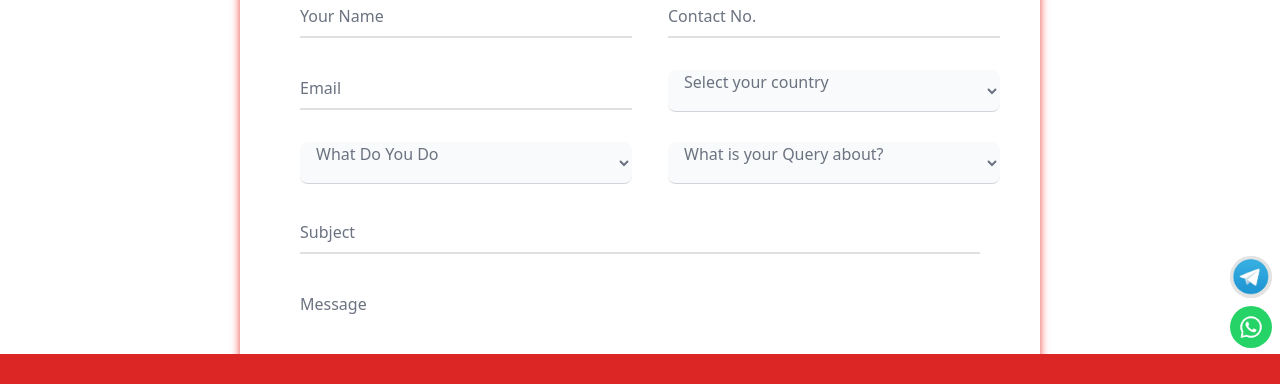
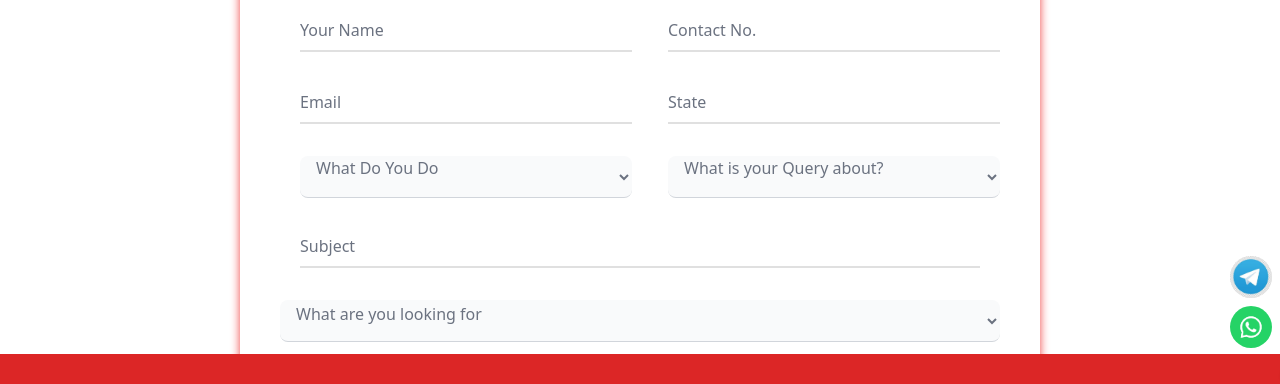
Before and after one commit to Karishma0709/TLT-Project, a React (Vite) app in the folder TLT-web/: page /contact-support in a window 1280 px wide. Shown: the part 414-798 px from the top of the page. Built offline with nearby package versions, Linux system fonts and the light colour scheme.

Commit message:
changes in feild

```diff
--- a/TLT-web/src/component/content/Contactus.jsx
+++ b/TLT-web/src/component/content/Contactus.jsx
@@ -1,15 +1,17 @@
-import React from 'react';
-import 'tailwindcss/tailwind.css';
-import './ContactUs.css';
-import ContactDetails from "./ContactDetails"
-import Map from "./Map"
+import React from "react";
+import "tailwindcss/tailwind.css";
+import "./ContactUs.css";
+import ContactDetails from "./ContactDetails";
+import Map from "./Map";
 const ContactUs = () => {
   return (
     <section>
       <div className="form-container ">
         <div className="form-box flex justify-center items-center min-h-screen">
           <div className="container-main shadow p-6 rounded-lg max-w-lg mx-auto">
-          <h2 className="text-4xl font-bold text-transparent bg-clip-text text-shadow text-primary text-center mb-6">Get In Touch</h2>
+            <h2 className="text-4xl font-bold text-transparent bg-clip-text text-shadow text-primary text-center mb-6">
+              Get In Touch
+            </h2>
             <form action="#">
               <div className="form-row flex space-x-4 mb-6">
                 <div className="input-data w-full relative">
@@ -18,7 +20,9 @@ const ContactUs = () => {
                     className="block w-full focus:border-red-500 outline-none"
                     required
                   />
-                <label className="absolute left-0 bottom-1 text-gray-500 transition-all">Your Name</label>
+                  <label className="absolute left-0 bottom-1 text-gray-500 transition-all">
+                    Your Name
+                  </label>
                   <div className="underline"></div>
                 </div>
                 <div className="input-data w-full relative">
@@ -27,7 +31,9 @@ const ContactUs = () => {
                     className="block w-full focus:border-red-500 outline-none"
                     required
                   />
-                <label className="absolute left-0 bottom-1 text-gray-500 transition-all">Contact No.</label>
+                  <label className="absolute left-0 bottom-1 text-gray-500 transition-all">
+                    Contact No.
+                  </label>
                   <div className="underline"></div>
                 </div>
               </div>
@@ -38,42 +44,55 @@ const ContactUs = () => {
                     className="block w-full focus:border-red-500 outline-none"
                     required
                   />
-                <label className="absolute left-0 bottom-1 text-gray-500 transition-all">Email</label>
+                  <label className="absolute left-0 bottom-1 text-gray-500 transition-all">
+                    Email
+                  </label>
                   <div className="underline"></div>
                 </div>
                 <div className="input-data w-full relative">
-
-                <label for="countries" class="block mb-2 text-sm font-medium text-gray-500 dark:text-white pl-4 ">Select your country</label>
-                <select id="countries" class="bg-gray-50 border border-gray-300 text-gray-500 text-sm rounded-lg focus:ring-red-500 focus:border-red-500 block w-full p-2.5 dark:bg-gray-700 border-t-0 border-x-0   dark:border-red-600 dark:placeholder-gray-400 dark:text-white dark:focus:ring-red-500 dark:focus:border-red-500">
-                  <option></option>
-                  <option>India</option>
-
-                </select>
-                {/* <input
-                  type="tel"
+                  <input
+                    type="email"
                     className="block w-full focus:border-red-500 outline-none"
                     required
                   />
-                <label className="absolute left-0 bottom-1 text-gray-500 transition-all">Contact No.</label> */}
+                  <label className="absolute left-0 bottom-1 text-gray-500 transition-all">
+                    State
+                  </label>
                   <div className="underline"></div>
                 </div>
               </div>
               <div className="form-row flex space-x-4 mb-6">
                 <div className="input-data w-full relative">
-              <label for="countries" class="block mb-2 text-sm font-medium text-gray-500 dark:text-white pl-4 ">What Do You Do</label>
-                <select id="countries" class="bg-gray-50 border border-gray-300 text-gray-500 text-sm rounded-lg focus:ring-red-500 focus:border-red-500 block w-full p-2.5 dark:bg-gray-700 border-t-0 border-x-0   dark:border-red-600 dark:placeholder-gray-400 dark:text-white dark:focus:ring-red-500 dark:focus:border-red-500">
+                  <label
+                    for="countries"
+                    class="block mb-2 text-sm font-medium text-gray-500 dark:text-white pl-4 "
+                  >
+                    What Do You Do
+                  </label>
+                  <select
+                    id="countries"
+                    class="bg-gray-50 border border-gray-300 text-gray-500 text-sm rounded-lg focus:ring-red-500 focus:border-red-500 block w-full p-2.5 dark:bg-gray-700 border-t-0 border-x-0   dark:border-red-600 dark:placeholder-gray-400 dark:text-white dark:focus:ring-red-500 dark:focus:border-red-500"
+                  >
                     <option></option>
-                  <option>Student</option>
-                  <option>Pvt. Job</option>
-                  <option>Govt. Job</option>
-
+                    <option>Pursuing LLB</option>
+                    <option>Pursuing LLM</option>
+                    <option>Non working</option>
+                    <option>Working- Govt Job</option>
+                    <option>Working - Pvt. Job</option>
                   </select>
                   <div className="underline"></div>
                 </div>
                 <div className="input-data w-full relative">
-
-                <label for="countries" class="block mb-2 text-sm font-medium text-gray-500 dark:text-white pl-4 ">What is your Query about?</label>
-                <select id="countries" class="bg-gray-50 border border-gray-300 text-gray-500 text-sm rounded-lg focus:ring-red-500 focus:border-red-500 block w-full p-2.5 dark:bg-gray-700 border-t-0 border-x-0   dark:border-red-600 dark:placeholder-gray-400 dark:text-white dark:focus:ring-red-500 dark:focus:border-red-500">
+                  <label
+                    for="countries"
+                    class="block mb-2 text-sm font-medium text-gray-500 dark:text-white pl-4 "
+                  >
+                    What is your Query about?
+                  </label>
+                  <select
+                    id="countries"
+                    class="bg-gray-50 border border-gray-300 text-gray-500 text-sm rounded-lg focus:ring-red-500 focus:border-red-500 block w-full p-2.5 dark:bg-gray-700 border-t-0 border-x-0   dark:border-red-600 dark:placeholder-gray-400 dark:text-white dark:focus:ring-red-500 dark:focus:border-red-500"
+                  >
                     <option></option>
                     <option>Admission Process</option>
                     <option>Courses Offered</option>
@@ -97,19 +116,33 @@ const ContactUs = () => {
                     className="block w-full focus:border-red-500 outline-none"
                     required
                   />
-                <label className="absolute left-0 bottom-1 text-gray-500 transition-all">Subject</label>
+                  <label className="absolute left-0 bottom-1 text-gray-500 transition-all">
+                    Subject
+                  </label>
                   <div className="underline"></div>
                 </div>
               </div>
-            <div className="form-row flex space-x-4 mb-6">
-              <div className="input-data w-full relative textarea">
-                <textarea
-                  className="block w-full focus:border-red-500 outline-none"
-                  required
-                ></textarea>
-                <label className="absolute left-0 bottom-1 text-gray-500 transition-all">Message</label>
+              <div className="input-data w-full relative">
+                <label
+                  for="countries"
+                  class="block mb-2 text-sm font-medium text-gray-500 dark:text-white pl-4 "
+                >
+                  What are you looking for
+                </label>
+                <select
+                  id="countries"
+                  class="bg-gray-50 border border-gray-300 text-gray-500 text-sm rounded-lg focus:ring-red-500 focus:border-red-500 block w-full p-2.5 dark:bg-gray-700 border-t-0 border-x-0   dark:border-red-600 dark:placeholder-gray-400 dark:text-white dark:focus:ring-red-500 dark:focus:border-red-500"
+                >
+                  <option></option>
+                  <option>
+                    Full Lenght Foundation Batch (Empowerment Batch)
+                  </option>
+                  <option>Fast Track Batch</option>
+                  <option>Translation Practice Material</option>
+                  <option>Language Practice Material</option>
+                  <option>Judgement Writing practice Material </option>
+                </select>
                 <div className="underline"></div>
-              </div>
               </div>
               <div className="form-row submit-btn flex justify-center">
                 <button
@@ -123,8 +156,8 @@ const ContactUs = () => {
           </div>
         </div>
       </div>
-    <ContactDetails/>
-    <Map/>
+      <ContactDetails />
+      <Map />
     </section>
   );
 };
```
Lines whose indentation alone changed are shown as unchanged.
